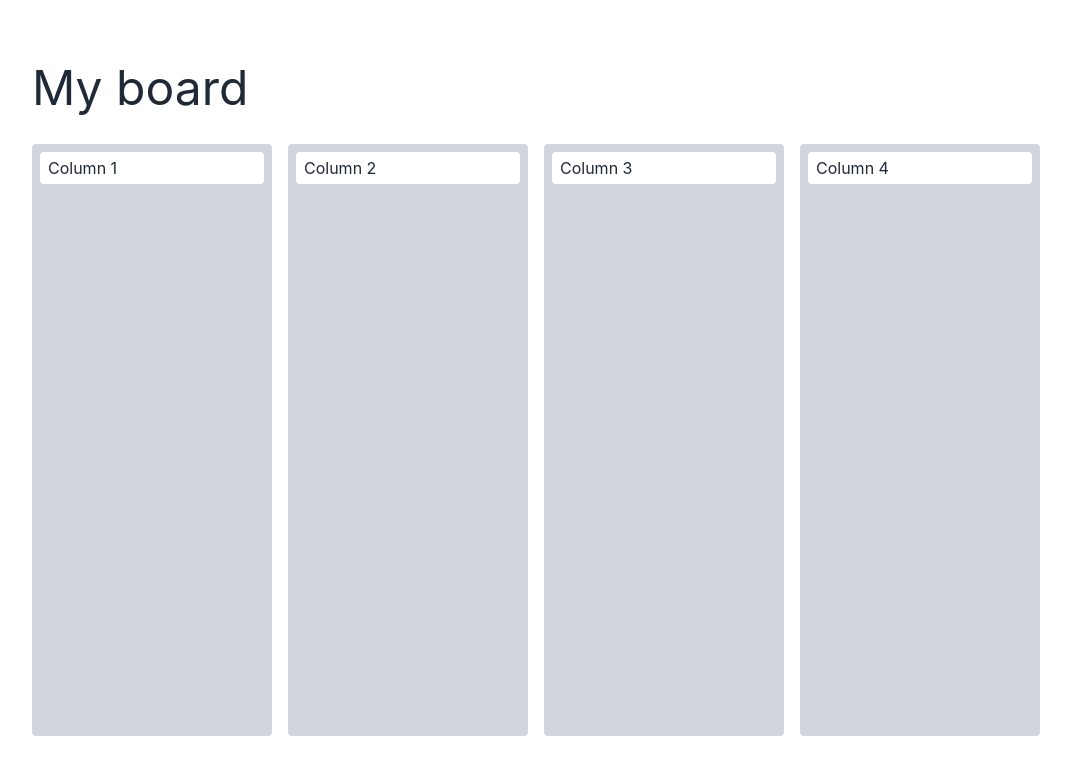
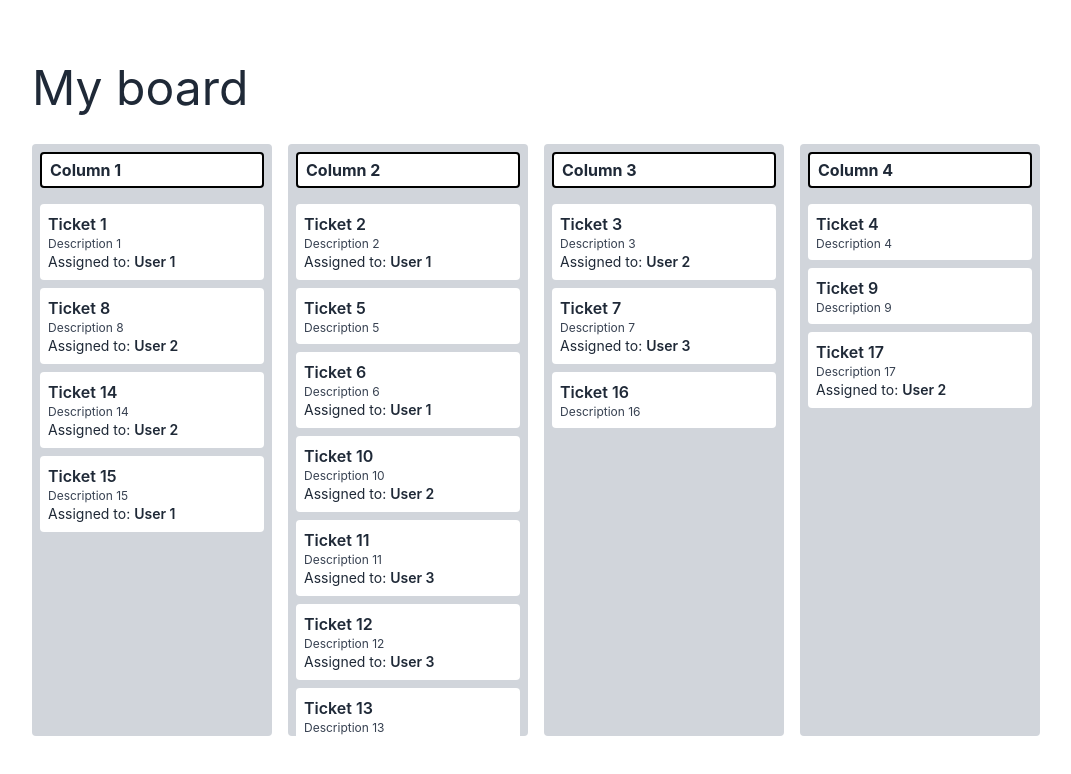
Before and after one commit to JoshuaCS94/ats-workwise-test, a Next.js app: page /board in a window 1280 px wide. Shown: the top 774 px of the page, without its empty margins (32-1103 px from the left). Built offline with nearby package versions, Linux system fonts and the light colour scheme.

Commit message:
feat: Render all tickets and their assignees

```diff
--- a/src/models/Ticket.ts
+++ b/src/models/Ticket.ts
@@ -1,7 +1,8 @@
 import { Base } from './Base'
 
 export interface Ticket extends Base {
-  text: string
-  assigneeId: number
+  title: string
+  description: string
+  assigneeId?: number
   columnId: number
 }
--- a/src/pages/board/index.tsx
+++ b/src/pages/board/index.tsx
@@ -10,16 +10,26 @@ const TEST_USERS: User[] = [
 ]
 
 const TEST_TICKETS: Ticket[] = [
-  { id: 0, text: 'Ticket 1', assigneeId: 0, columnId: 0 },
-  { id: 1, text: 'Ticket 2', assigneeId: 0, columnId: 1 },
-  { id: 2, text: 'Ticket 3', assigneeId: 1, columnId: 2 },
-  { id: 3, text: 'Ticket 4', assigneeId: 2, columnId: 3 },
-  { id: 4, text: 'Ticket 5', assigneeId: 1, columnId: 1 },
-  { id: 5, text: 'Ticket 6', assigneeId: 0, columnId: 1 },
-  { id: 6, text: 'Ticket 7', assigneeId: 2, columnId: 2 },
-  { id: 7, text: 'Ticket 8', assigneeId: 1, columnId: 0 },
-  { id: 8, text: 'Ticket 9', assigneeId: 0, columnId: 3 },
-  { id: 9, text: 'Ticket 10', assigneeId: 0, columnId: 0 },
+  { id: 0, title: 'Ticket 1', description: 'Description 1', assigneeId: 0, columnId: 0 },
+  { id: 1, title: 'Ticket 2', description: 'Description 2', assigneeId: 0, columnId: 1 },
+  { id: 2, title: 'Ticket 3', description: 'Description 3', assigneeId: 1, columnId: 2 },
+  { id: 3, title: 'Ticket 4', description: 'Description 4', columnId: 3 },
+  { id: 4, title: 'Ticket 5', description: 'Description 5', columnId: 1 },
+  { id: 5, title: 'Ticket 6', description: 'Description 6', assigneeId: 0, columnId: 1 },
+  { id: 6, title: 'Ticket 7', description: 'Description 7', assigneeId: 2, columnId: 2 },
+  { id: 7, title: 'Ticket 8', description: 'Description 8', assigneeId: 1, columnId: 0 },
+  { id: 8, title: 'Ticket 9', description: 'Description 9', columnId: 3 },
+  { id: 9, title: 'Ticket 10', description: 'Description 10', assigneeId: 1, columnId: 1 },
+  { id: 10, title: 'Ticket 11', description: 'Description 11', assigneeId: 2, columnId: 1 },
+  { id: 11, title: 'Ticket 12', description: 'Description 12', assigneeId: 2, columnId: 1 },
+  { id: 12, title: 'Ticket 13', description: 'Description 13', columnId: 1 },
+  { id: 13, title: 'Ticket 14', description: 'Description 14', assigneeId: 1, columnId: 0 },
+  { id: 14, title: 'Ticket 15', description: 'Description 15', assigneeId: 0, columnId: 0 },
+  { id: 15, title: 'Ticket 16', description: 'Description 16', columnId: 2 },
+  { id: 16, title: 'Ticket 17', description: 'Description 17', assigneeId: 1, columnId: 3 },
+  { id: 17, title: 'Ticket 18', description: 'Description 18', columnId: 1 },
+  { id: 18, title: 'Ticket 19', description: 'Description 19', assigneeId: 0, columnId: 1 },
+  { id: 19, title: 'Ticket 20', description: 'Description 20', assigneeId: 1, columnId: 1 },
 ]
 
 const TEST_COLUMNS: Column[] = [
@@ -39,8 +49,29 @@ const BoardPage: NextPage = () => {
       <h1 className='text-5xl'>My board</h1>
       <div className='mt-8 flex grow items-stretch gap-4'>
         {columns?.map(c => (
-          <div key={c.id} className='h-full w-60 rounded bg-gray-300 p-2'>
-            <div className='rounded bg-white px-2 py-1'>{c.name}</div>
+          <div key={c.id} className='h-full w-60 overflow-y-auto rounded bg-gray-300 p-2'>
+            <div className='sticky top-0 rounded border-2 border-black bg-white px-2 py-1 font-bold'>
+              {c.name}
+            </div>
+            <div className='mt-4 flex h-0 flex-col gap-2'>
+              {tickets
+                ?.filter(t => t.columnId === c.id)
+                .map(t => {
+                  const assignee = users.find(u => u.id === t.assigneeId)
+
+                  return (
+                    <div key={t.id} className='rounded bg-white p-2'>
+                      <div className='font-semibold'>{t.title}</div>
+                      <div className='text-xs text-gray-700'>{t.description}</div>
+                      {assignee && (
+                        <div className='text-sm'>
+                          Assigned to: <span className='font-semibold'>{assignee.name}</span>
+                        </div>
+                      )}
+                    </div>
+                  )
+                })}
+            </div>
           </div>
         ))}
       </div>
```
